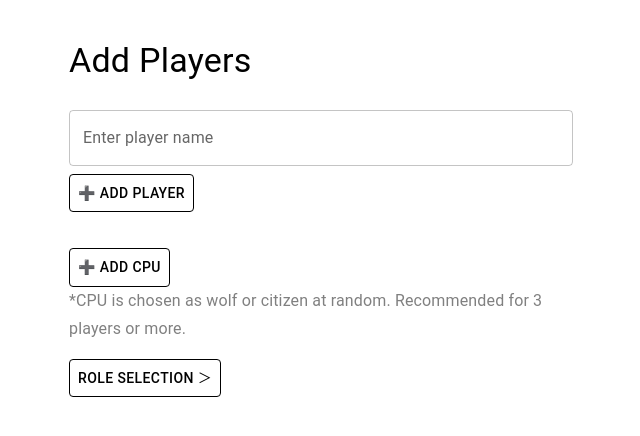
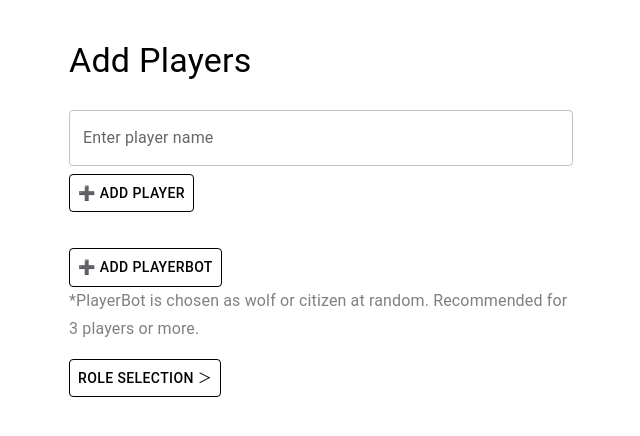
Before and after one commit to noliver-ykc/wordWolf, a React (Create React App) app: page /player-entry in a window 1280 px wide. Shown: the top 436 px of the page, without its empty margins (319-959 px from the left). Built offline with nearby package versions, Linux system fonts and the light colour scheme; the HTML template or start-up script is replaced by a standard one.

Commit message:
renamed cpu

```diff
--- a/src/components/Index.jsx
+++ b/src/components/Index.jsx
@@ -32,7 +32,7 @@ function Index() {
             <br />
             1. Upon launching the app, click "Start Game" to dive into the action.
             <br />
-            2. Follow the intuitive on-screen prompts to select the number of players, including the option to add a CPU character. This CPU character can be a formidable addition, as they can take on the role of either a cunning "wolf" or a trustworthy "citizen."
+            2. Follow the intuitive on-screen prompts to select the number of players, including the option to add a PlayerBot character. This PlayerBot character can be a formidable addition, as they can take on the role of either a cunning "wolf" or a trustworthy "citizen."
             <br />
             <br />
             <b>Game Overview:</b>
@@ -44,17 +44,17 @@ function Index() {
             <br />
             - As soon as you hit "Start," the clock starts ticking. Engage in lively discussions and put your detective hats on to unveil the elusive wolf among you. Here's the kicker—the wolf doesn't even know their own identity!
             <br />
-            - Collaborate, brainstorm, and share your hunches as you strive to unmask the wolf within the given time limit. Keep an eye out for the CPU character, as their allegiance remains a mystery until the end.
+            - Collaborate, brainstorm, and share your hunches as you strive to unmask the wolf within the given time limit. Keep an eye out for the PlayerBot character, as their allegiance remains a mystery until the end.
             <br />
             <br />
             <b>Decision Time:</b>
             <br />
             - When the timer winds down, it's time for action. Cast your votes within the group to identify who you believe the wolf is. It's a make-or-break moment!
             <br />
-            - But wait, there's a twist! With the CPU character in play, you'll need to be extra cautious. Voting out a fellow citizen could spell disaster. Will your collective wisdom lead to the correct identification of the wolf, or will the cunning wolf or shrewd CPU character manage to pull off the ultimate deception? They will emerge victorious!
+            - But wait, there's a twist! With the PlayerBot character in play, you'll need to be extra cautious. Voting out a fellow citizen could spell disaster. Will your collective wisdom lead to the correct identification of the wolf, or will the cunning wolf or shrewd PlayerBot character manage to pull off the ultimate deception? They will emerge victorious!
             <br />
             <br />
-            Word Wolf in your app is all about camaraderie, strategy, and that thrilling sense of mystery. It's an engaging challenge where the wolf might just be closer than you think. Can you outwit the wolf and navigate the enigmatic presence of the CPU character? Enjoy the game!
+            Word Wolf in your app is all about camaraderie, strategy, and that thrilling sense of mystery. It's an engaging challenge where the wolf might just be closer than you think. Can you outwit the wolf and navigate the enigmatic presence of the PlayerBot character? Enjoy the game!
           </Typography>
         </Box>
       )}
--- a/src/components/PlayerEntry.jsx
+++ b/src/components/PlayerEntry.jsx
@@ -15,8 +15,8 @@ function PlayerEntry() {
     }
   };
 
-  const handleAddCPU = () => {
-    setPlayers(prevPlayers => [...prevPlayers, 'CPU']);
+  const handleAddPlayerBot = () => {
+    setPlayers(prevPlayers => [...prevPlayers, 'PlayerBot']);
   };
 
   const handleSubmit = () => {
@@ -53,11 +53,11 @@ function PlayerEntry() {
           <ListItem key={index}>{player}</ListItem>
         ))}
       </List>
-      <CustomButton onClick={handleAddCPU}>
-      ➕ ADD CPU
+      <CustomButton onClick={handleAddPlayerBot}>
+      ➕ ADD PlayerBot
       </CustomButton>
       <Typography variant="subtitle1" sx={{ color: 'grey', mb: 2 }}>
-        *CPU is chosen as wolf or citizen at random. Recommended for 3 players or more.
+        *PlayerBot is chosen as wolf or citizen at random. Recommended for 3 players or more.
       </Typography>
       <ContinueButton onClick={handleSubmit}>
         Role Selection ＞
--- a/src/components/WordDisplay.jsx
+++ b/src/components/WordDisplay.jsx
@@ -17,11 +17,11 @@ function WordDisplay() {
   }, [location.state]);
 
   useEffect(() => {
-    // Automatically skip CPU players and reset wordRevealed for the next player
-    if (players[currentPlayerIndex]?.name === 'CPU') {
+    // Automatically skip PlayerBot players and reset wordRevealed for the next player
+    if (players[currentPlayerIndex]?.name === 'PlayerBot') {
       handleNextPlayer();
     } else {
-      setWordRevealed(false);  // Reset word reveal for non-CPU players
+      setWordRevealed(false);  // Reset word reveal for non-PlayerBot players
     }
   }, [currentPlayerIndex, players]);
 
@@ -39,7 +39,7 @@ function WordDisplay() {
 
   return (
     <Box>
-      {players[currentPlayerIndex]?.name !== 'CPU' && (
+      {players[currentPlayerIndex]?.name !== 'PlayerBot' && (
         <>
           <Typography variant="h4">
             Word for {players[currentPlayerIndex]?.name}
```
Also changed, not shown: 1 other file (tests, documents, lock files or other folders).
